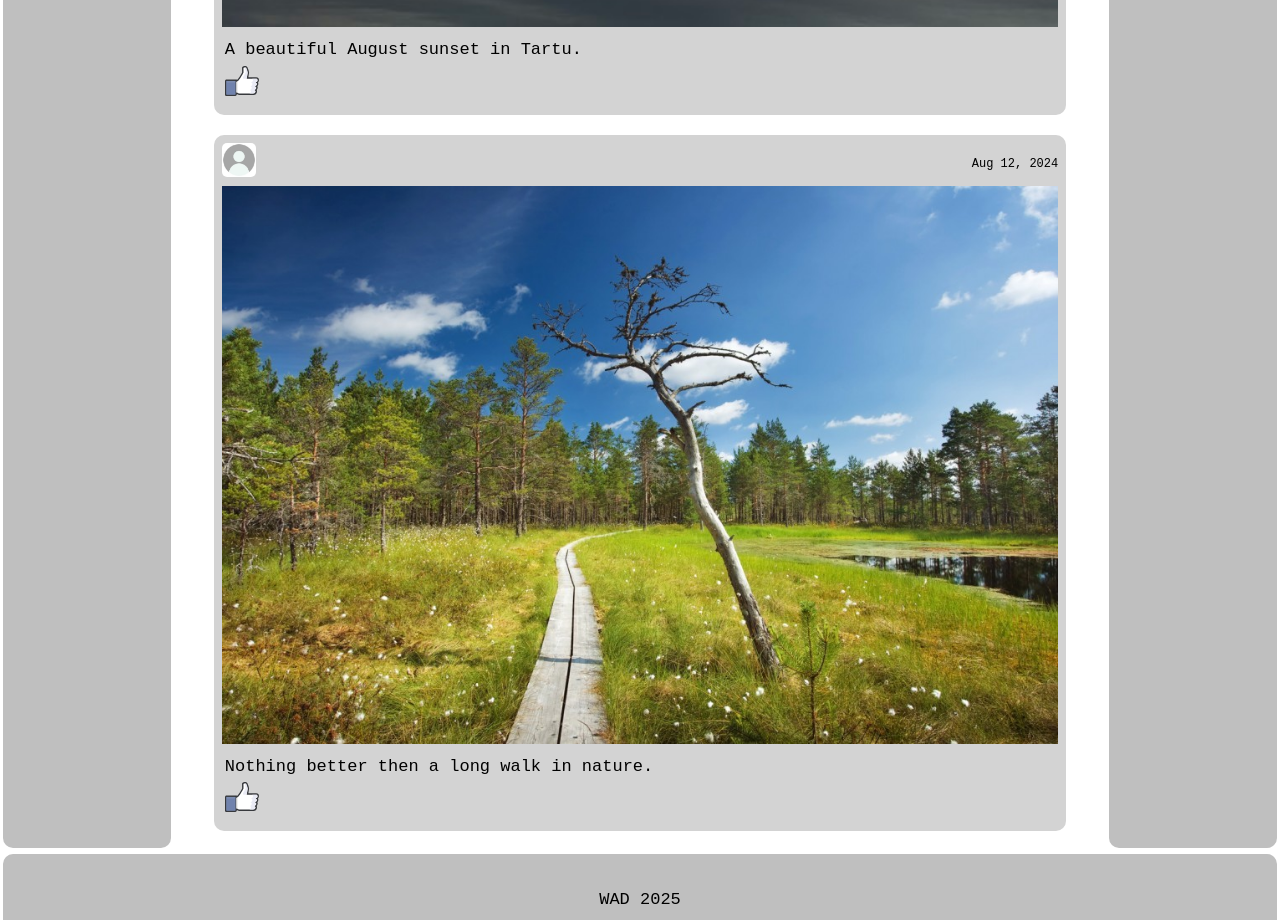
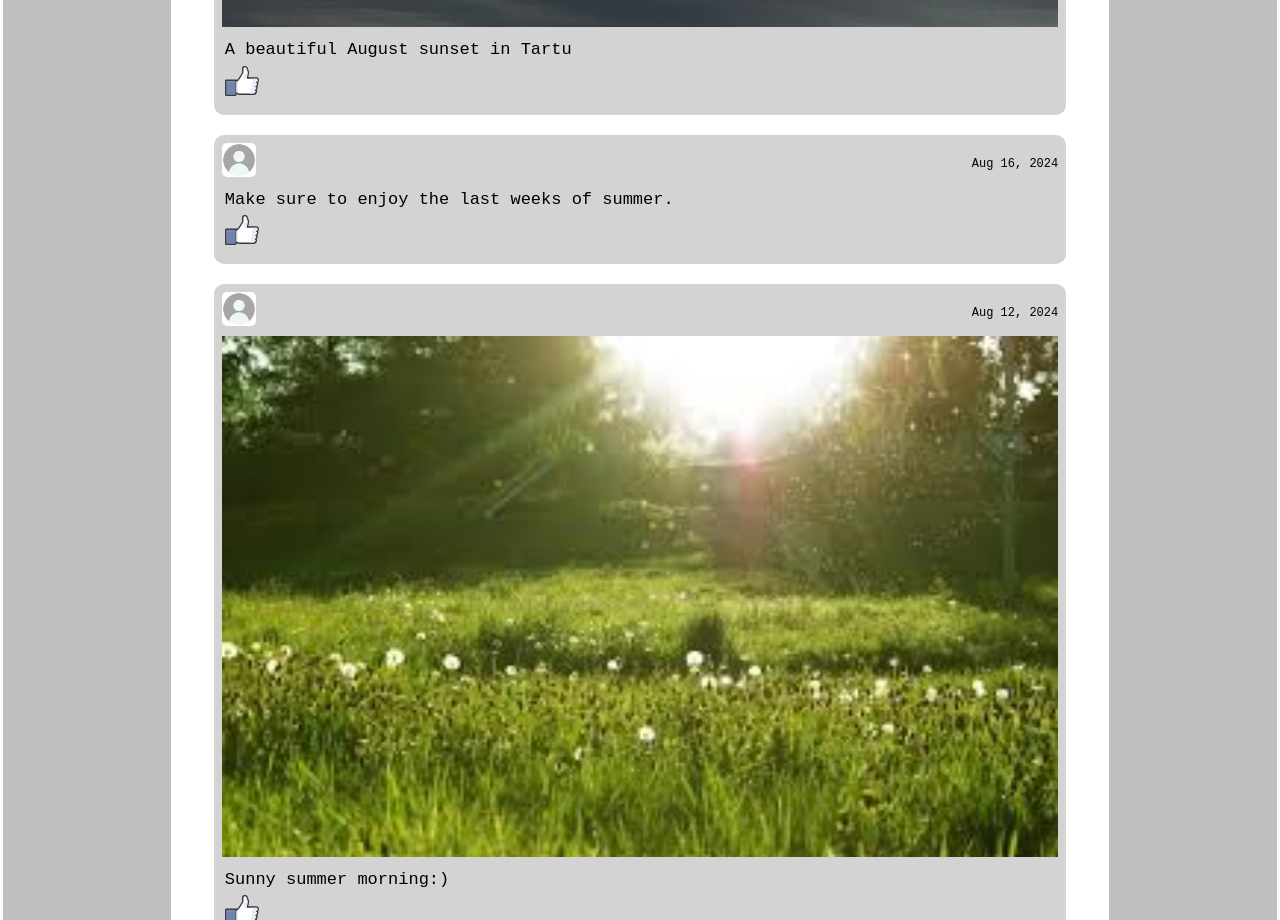
Before and after one commit to janelisillaots/WAD-HW2, a plain HTML site: page index.html in a window 1280 px wide. Shown: the part 1880-2800 px from the top of the page. Drawn offline with Linux system fonts and the light colour scheme.

Commit message:
adding post dynamically, from json file, added js file

```diff
--- a/index.html
+++ b/index.html
@@ -4,6 +4,7 @@
 <head>
     <meta charset="UTF-8">
     <meta name="viewport" content="width=device-width, initial-scale=1.0">
+    <script type="text/javascript" src="src/js/script.js"></script>
     <link rel="stylesheet" href="res/css/style.css">
     <title>HW1</title>
 </head>
@@ -22,49 +23,7 @@
 
     </aside>
     <main>
-        <article class="post">
-            <div class="post-header">
-                <img src="res/images/icon.jpg" alt="user" class="user">
-                <p class="date">Oct 22, 2024</p>
-            </div>
-            <img src="res/images/tartu.jpg" alt="picture" class="image">
-            <p class="message">Tartu 2024</p>
-            <img src="res/images/like.svg" alt="like" >
-        </article>
-        <article class="post">
-            <div class="post-header">
-                <img src="res/images/icon.jpg" alt="user" class="user">
-                <p class="date">Sept 25, 2024</p>
-            </div>
-            <p class="message">Anyone knows in which room the lab is today?</p>
-            <img src="res/images/like.svg" alt="like" >
-        </article>
-        <article class="post">
-            <div class="post-header">
-                <img src="res/images/icon.jpg" alt="user" class="user">
-                <p class="date">Sept 1, 2024</p>
-            </div>
-            <p class="message">Happy new academic year to all fellow students! Be sure to make most of every given oportunity.</p>
-            <img src="res/images/like.svg" alt="like" >
-        </article>
-        <article class="post">
-            <div class="post-header">
-                <img src="res/images/icon.jpg" alt="user" class="user">
-                <p class="date">Aug 19, 2024</p>
-            </div>
-            <img src="res/images/sunset.jpg" alt="picture" class="image">
-            <p class="message">A beautiful August sunset in Tartu.</p>
-            <img src="res/images/like.svg" alt="like" >
-        </article>
-        <article class="post">
-            <div class="post-header">
-                <img src="res/images/icon.jpg" alt="user" class="user">
-                <p class="date">Aug 12, 2024</p>
-            </div>
-            <img src="res/images/nature.jpg" alt="picture" class="image">
-            <p class="message">Nothing better then a long walk in nature.</p>
-            <img src="res/images/like.svg" alt="like">
-        </article>
+
     </main>
     <aside class="sidebar">
 
--- /dev/null
+++ b/res/json/posts.json
@@ -0,0 +1,81 @@
+[
+    {
+        "id": 1,
+        "author": "John Doe",
+        "date":"Oct 22, 2024",
+        "message": "Tartu 2024",
+        "image": "res/images/tartu.jpg"
+    },
+
+    {
+        "id": 2,
+        "author": "Katie Smith",
+        "date":"Sept 25, 2024",
+        "message": "Anyone knows in which room the lab is today?",
+        "image": ""
+    },
+
+    {
+        "id": 3,
+        "author": "Olivia Moore",
+        "date":"Sept 1, 2024",
+        "message": "Happy new academic year to all fellow students! Be sure to make most of every given oportunity",
+        "image": ""
+    },
+
+    {
+        "id": 4,
+        "author": "Alex Andrews",
+        "date":"Aug 19, 2024",
+        "message": "A beautiful August sunset in Tartu",
+        "image": "res/images/sunset.jpg"
+    },
+
+    {
+        "id": 5,
+        "author": "Laura White",
+        "date":"Aug 16, 2024",
+        "message": "Make sure to enjoy the last weeks of summer.",
+        "image": ""
+    },
+
+    {
+        "id": 6,
+        "author": "Maddison Cooper",
+        "date":"Aug 12, 2024",
+        "message": "Sunny summer morning:)",
+        "image": "res\\images\\summermorning.jpg"
+    },
+
+    {
+        "id": 7,
+        "author": "Tom Johnson",
+        "date":"Aug 1, 2024",
+        "message": "Looking for teammates for a software project.",
+        "image": ""
+    },
+
+    {
+        "id": 8,
+        "author": "Emily Brown",
+        "date":"July 10, 2024",
+        "message": "Finished my first Java project!",
+        "image": ""
+    },
+
+    {
+        "id": 9,
+        "author": "Sarah Wilson",
+        "date":"June 30, 2024",
+        "message": "Nothing better than a long walk in nature",
+        "image": "res/images/nature.jpg"
+    },
+
+    {
+        "id": 10,
+        "author": "David King",
+        "date":"June 15, 2024",
+        "message": "All exams finished for this year!",
+        "image": ""
+    }
+]
--- /dev/null
+++ b/src/js/script.js
@@ -0,0 +1,80 @@
+window.onload = function() {
+    //const onlineJSON = "https://api.npoint.io/98ff24d49257beb13309";
+    const localJSON =  "res/json/posts.json";
+    // used jsonlint to validate the json file
+    // when fetching from online website, use the onlineJSON instead of localJSON, everything else stays the same
+    fetch(localJSON)
+        .then((responce) => responce.json())
+        .then(json => {
+            console.log(json);
+            displayPosts(json);
+
+        })
+        .catch(err => {
+            let errDiv = document.createElement("div");
+            const main = document.querySelector("main");
+            errDiv.className = "post";
+            errDiv.innerText = err;
+            main.appendChild(errDiv);
+        })
+        //puts the time in the footer of page
+        /*
+        .finally(() => {
+            let footer = document.querySelector("footer");
+            date = new Date().toLocaleString()
+            footer.innerText = date;
+            document.body.appendChild(footer);
+        });
+        */
+
+
+    function displayPosts(posts) {
+        posts.forEach(post => {
+            //since the posts are in the main in html
+            const main = document.querySelector("main");
+
+            const postDiv = document.createElement("article");
+            postDiv.classList.add("post");
+
+            const headerDiv = document.createElement("div");
+            headerDiv.classList.add("post-header");
+
+            const userImg = document.createElement("img");
+            userImg.src = "res/images/icon.jpg";
+            userImg.alt = post.author;
+            userImg.classList.add("user");
+
+            const dateTime = document.createElement("p");
+            dateTime.classList.add("date");
+            dateTime.textContent = post.date;
+
+            headerDiv.appendChild(userImg);
+            headerDiv.appendChild(dateTime);
+            postDiv.appendChild(headerDiv);
+
+            // if the post has an image then add that as well
+            let imagePost = null;
+            if (post.image.trim() != "") {
+                const imagePost = document.createElement("img");
+                imagePost.src = post.image;
+                imagePost.alt = "picture";
+                imagePost.classList.add("image");
+                postDiv.appendChild(imagePost);
+            }
+
+            const messagePost = document.createElement("p");
+            messagePost.textContent = post.message;
+            messagePost.classList.add("message");
+
+            const likePost = document.createElement("img");
+            likePost.src = "res/images/like.svg";
+            likePost.alt = "like";
+
+            postDiv.appendChild(messagePost);
+            postDiv.appendChild(likePost);
+
+            main.appendChild(postDiv);
+        });
+
+    }
+}
```
Also changed, not shown: res/images/summermorning.jpg (added).
